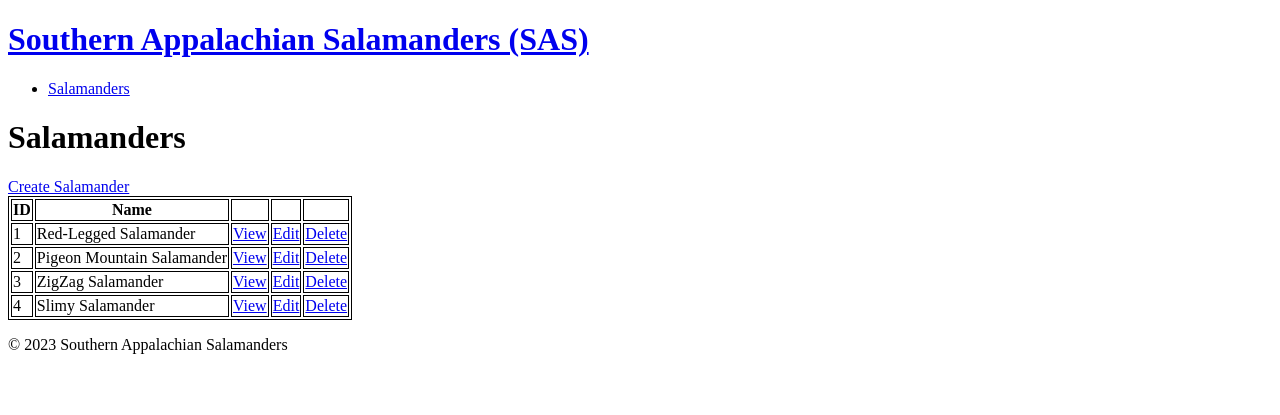
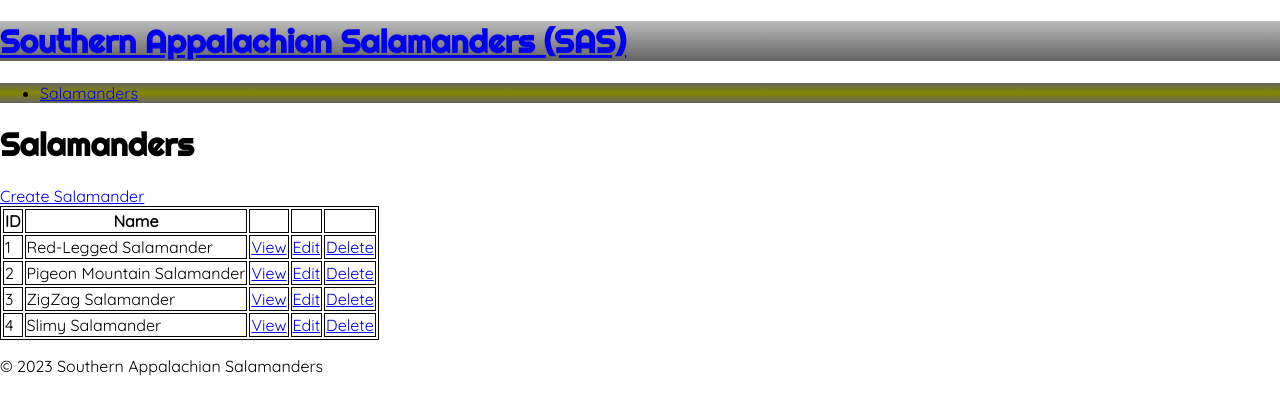
Before and after one commit to EnRo713/sas, a PHP site: page /public/salamanders/ in a window 1280 px wide. Shown: the top 415 px of the page. Run offline with PHP 8.4, Linux system fonts and the light colour scheme.

Commit message:
Updated CSS stylesheet

```diff
--- a/phase01/index.php
+++ b/phase01/index.php
@@ -1,5 +1,5 @@
 <?php
 
-header("Location: https://web182.noidofbuenavista.click/sas/phase01/public/");
+header('Location: https://web182.noidofbuenavista.click/sas/phase01/public/');
 
 ?>
--- a/phase01/public/stylesheets/salamanders.css
+++ b/phase01/public/stylesheets/salamanders.css
@@ -1,3 +1,48 @@
+@import url('https://fonts.googleapis.com/css2?family=Quicksand&family=Righteous&display=swap');
+/*
+font-family: 'Quicksand', sans-serif;
+font-family: 'Righteous', cursive;
+*/
+
+/***** Page Defaults *****/
+* {
+  box-sizing: border-box;
+}
+
+html {
+  font-family: 'Quicksand', Verdana, Geneva, Tahoma, sans-serif;
+}
+
+body {
+  margin: 0;
+}
+
+h1, h2, h3 {
+  font-family: 'Righteous', bradley hand, brush script mt, comic sans ms, cursive;
+}
+
+/***** Header *****/
+header {
+  /* Permalink - use to edit and share this gradient: https://colorzilla.com/gradient-editor/#bbbbbb+0,636363+100 */
+  background: #bbbbbb; /* Old browsers */
+  background: -moz-linear-gradient(top,  #bbbbbb 0%, #636363 100%); /* FF3.6-15 */
+  background: -webkit-linear-gradient(top,  #bbbbbb 0%,#636363 100%); /* Chrome10-25,Safari5.1-6 */
+  background: linear-gradient(to bottom,  #bbbbbb 0%,#636363 100%); /* W3C, IE10+, FF16+, Chrome26+, Opera12+, Safari7+ */
+  filter: progid:DXImageTransform.Microsoft.gradient( startColorstr='#bbbbbb', endColorstr='#636363',GradientType=0 ); /* IE6-9 */
+  width: 100%;
+}
+
+/***** Navbar *****/
+ul {
+  /* Permalink - use to edit and share this gradient: https://colorzilla.com/gradient-editor/#636363+0,878700+50,636363+100 */
+  background: #636363; /* Old browsers */
+  background: -moz-linear-gradient(top,  #636363 0%, #878700 50%, #636363 100%); /* FF3.6-15 */
+  background: -webkit-linear-gradient(top,  #636363 0%,#878700 50%,#636363 100%); /* Chrome10-25,Safari5.1-6 */
+  background: linear-gradient(to bottom,  #636363 0%,#878700 50%,#636363 100%); /* W3C, IE10+, FF16+, Chrome26+, Opera12+, Safari7+ */
+  filter: progid:DXImageTransform.Microsoft.gradient( startColorstr='#636363', endColorstr='#636363',GradientType=0 ); /* IE6-9 */
+  width: 100%;
+}
+
 table, th, td {
-  border: 1px solid;
+  border: 1px solid #000;
 }
```
